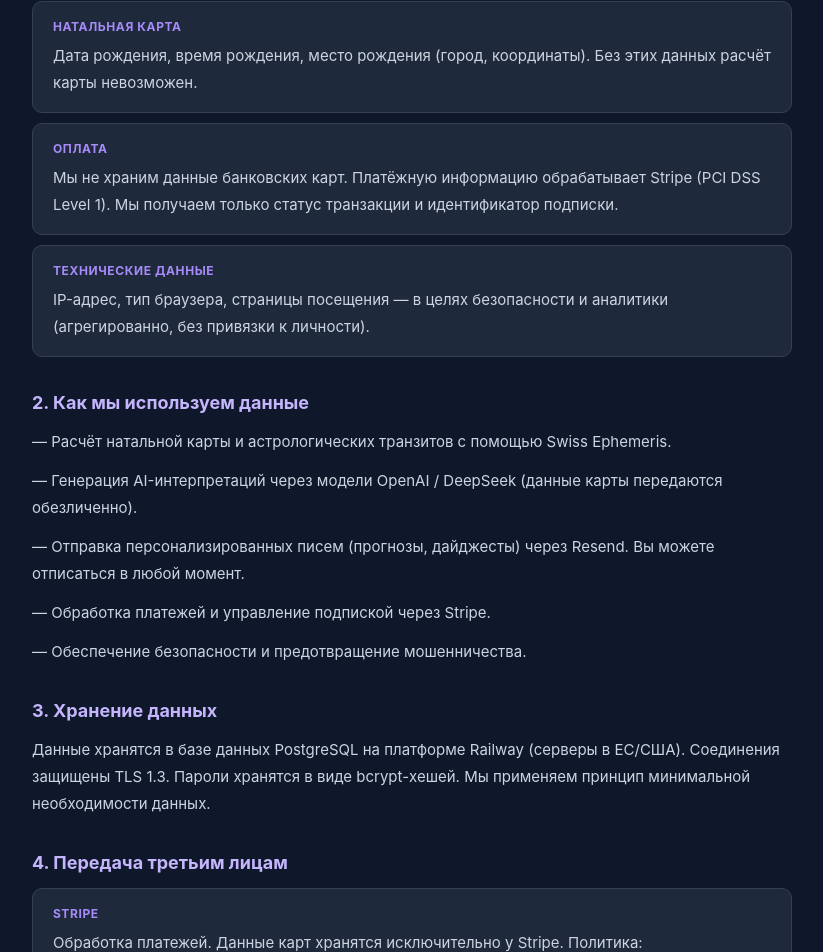
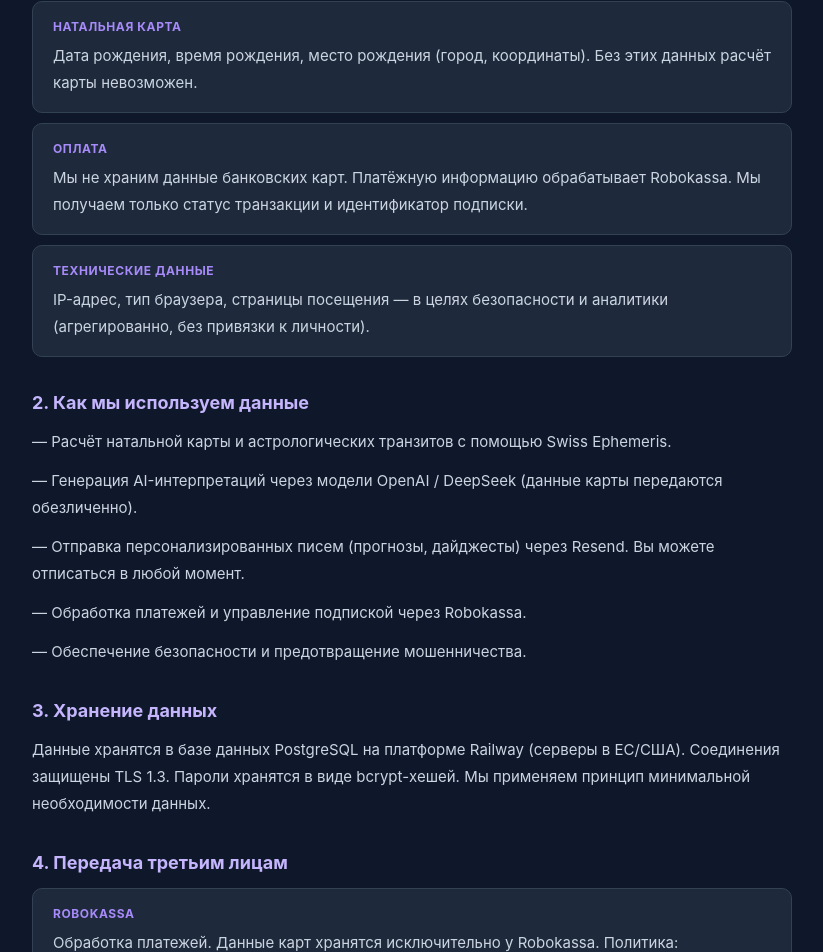
Before and after one commit to alex753ad/astro, a React (Vite) app in the folder frontend/: page /privacy in a window 1280 px wide. Shown: the part 444-1396 px from the top of the page, without its empty margins (228-1051 px from the left). Built offline with nearby package versions, Linux system fonts and the light colour scheme; no server answers; the HTML template or start-up script is replaced by a standard one.

Commit message:
fix: replace Stripe with Robokassa in legal pages

```diff
--- a/frontend/src/pages/PrivacyPage.jsx
+++ b/frontend/src/pages/PrivacyPage.jsx
@@ -32,7 +32,7 @@ export default function PrivacyPage() {
         {[
           { label: 'Аккаунт', text: 'Адрес электронной почты, имя (если указано), хешированный пароль.' },
           { label: 'Натальная карта', text: 'Дата рождения, время рождения, место рождения (город, координаты). Без этих данных расчёт карты невозможен.' },
-          { label: 'Оплата', text: 'Мы не храним данные банковских карт. Платёжную информацию обрабатывает Stripe (PCI DSS Level 1). Мы получаем только статус транзакции и идентификатор подписки.' },
+          { label: 'Оплата', text: 'Мы не храним данные банковских карт. Платёжную информацию обрабатывает Robokassa. Мы получаем только статус транзакции и идентификатор подписки.' },
           { label: 'Технические данные', text: 'IP-адрес, тип браузера, страницы посещения — в целях безопасности и аналитики (агрегированно, без привязки к личности).' },
         ].map(({ label, text }) => (
           <div key={label} style={s.card}>
@@ -45,7 +45,7 @@ export default function PrivacyPage() {
         <p style={s.p}>— Расчёт натальной карты и астрологических транзитов с помощью Swiss Ephemeris.</p>
         <p style={s.p}>— Генерация AI-интерпретаций через модели OpenAI / DeepSeek (данные карты передаются обезличенно).</p>
         <p style={s.p}>— Отправка персонализированных писем (прогнозы, дайджесты) через Resend. Вы можете отписаться в любой момент.</p>
-        <p style={s.p}>— Обработка платежей и управление подпиской через Stripe.</p>
+        <p style={s.p}>— Обработка платежей и управление подпиской через Robokassa.</p>
         <p style={s.p}>— Обеспечение безопасности и предотвращение мошенничества.</p>
 
         <h2 style={s.h2}>3. Хранение данных</h2>
@@ -57,7 +57,7 @@ export default function PrivacyPage() {
 
         <h2 style={s.h2}>4. Передача третьим лицам</h2>
         {[
-          { label: 'Stripe', text: 'Обработка платежей. Данные карт хранятся исключительно у Stripe. Политика: stripe.com/privacy' },
+          { label: 'Robokassa', text: 'Обработка платежей. Данные карт хранятся исключительно у Robokassa. Политика: robokassa.ru/privacy' },
           { label: 'OpenAI / DeepSeek', text: 'AI-интерпретации. Данные передаются в обезличенном виде (только планеты и аспекты, без имени/email). Политика: openai.com/privacy' },
           { label: 'Resend', text: 'Отправка email-уведомлений.' },
         ].map(({ label, text }) => (
--- a/frontend/src/pages/TermsPage.jsx
+++ b/frontend/src/pages/TermsPage.jsx
@@ -51,7 +51,7 @@ export default function TermsPage() {
           </div>
         ))}
         <p style={s.p}>
-          Оплата производится через Stripe. Подписка автоматически продлевается. Вы можете отменить
+          Оплата производится через Robokassa. Подписка автоматически продлевается. Вы можете отменить
           подписку в любой момент в личном кабинете — доступ сохраняется до конца оплаченного периода.
           Возврат средств — в течение 14 дней с момента первой оплаты тарифа при обращении на support@astreatime.ru.
         </p>
```
